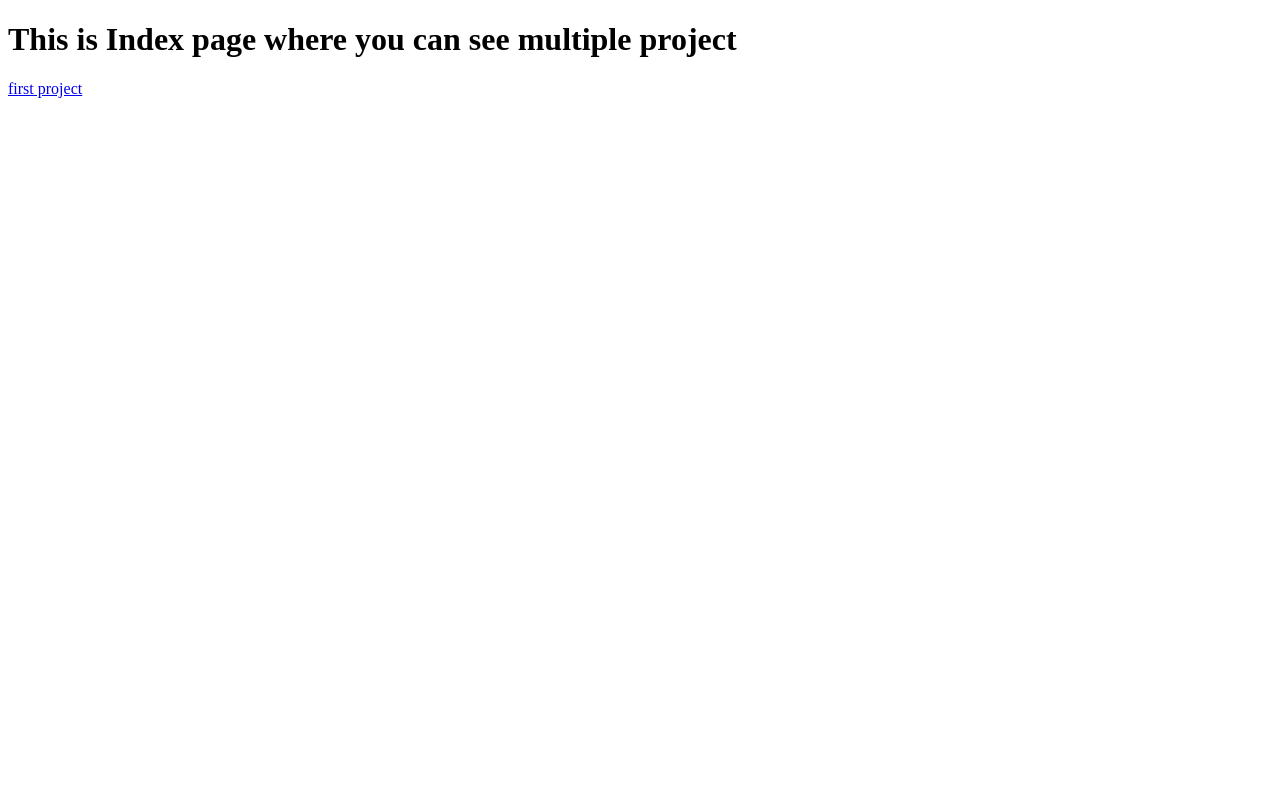
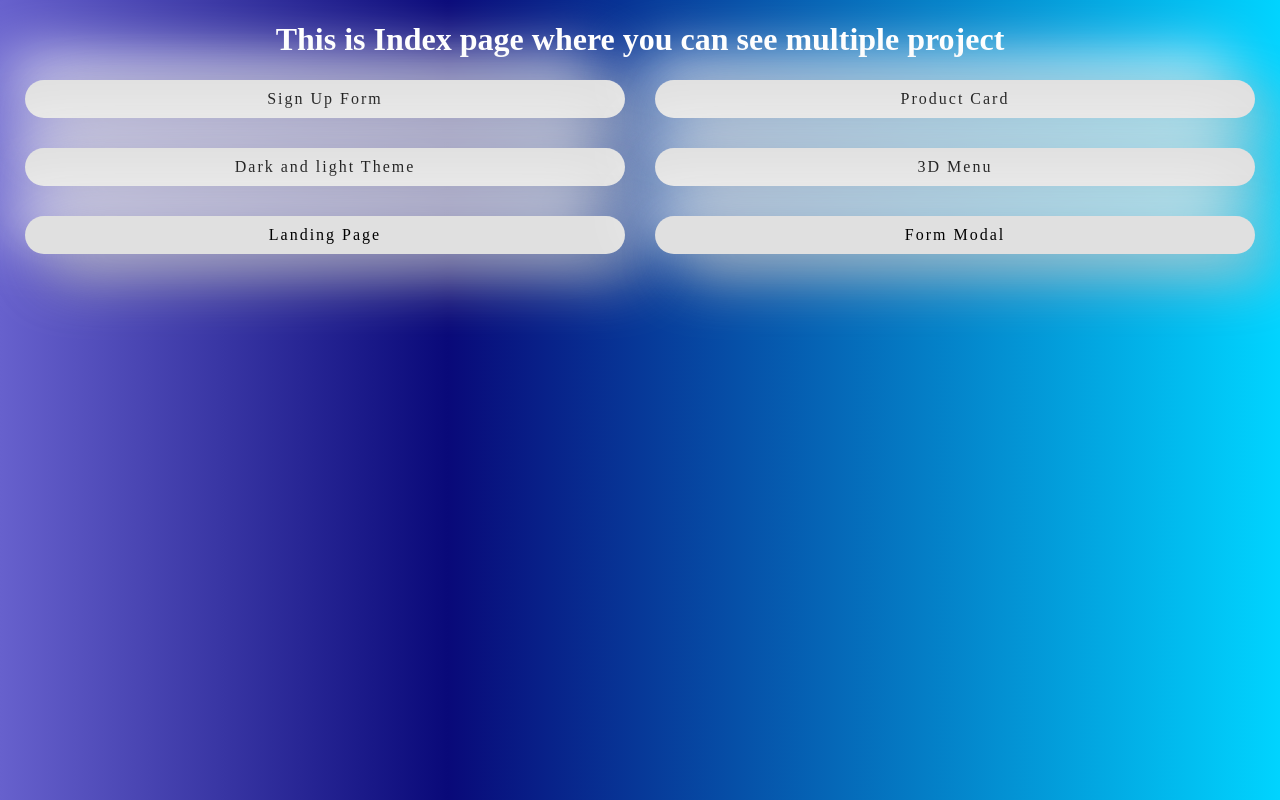
Before and after one commit to maquib22/multi-mini-project-js, a plain HTML site: page index.html in a window 1280 px wide. Drawn offline with Linux system fonts and the light colour scheme.

Commit message:
index update

```diff
--- a/index.html
+++ b/index.html
@@ -5,10 +5,73 @@
     <meta http-equiv="X-UA-Compatible" content="IE=edge">
     <meta name="viewport" content="width=device-width, initial-scale=1.0">
     <title>Home</title>
+    <style>
+        body  {
+            background: rgb(103,97,205);
+            background: linear-gradient(90deg, rgba(103,97,205,1) 0%, rgba(9,9,121,1) 35%, rgba(5,103,183,1) 65%, rgba(0,212,255,1) 100%);
+            color: #fff;
+        }
+        h1 {
+            text-align: center;
+        }
+
+        .projects{
+            display: flex;
+            gap: 30px;
+            flex-wrap: wrap;
+            justify-content: center;
+
+        }
+        .project-list {
+            max-width: 600px;
+            width: 100%;
+            display: flex;
+            justify-content: center;
+            align-items: center;
+            border-radius: 50px;
+            background: #e0e0e0;
+            box-shadow:  20px 20px 60px #bebebe,
+             -20px -20px 60px #ffffff;
+        }
+        a{
+            text-decoration: none;
+            color: #000;
+            font-size: 16px;
+            letter-spacing: 2px;
+            outline: none;
+            border: none;
+            width: 100%;
+            cursor: pointer;
+            text-align: center;
+            padding: 10px;
+
+        }
+    </style>
 </head>
 <body>
-    <h1>This is Index page where you can see multiple project</h1>
+    <h1 >This is Index page where you can see multiple project</h1>
 
-    <a href="./1-sign-up-form/index.html">first project</a>
+    <div class="projects">
+        <div class="project-list">
+            <a href="./1-sign-up-form/index.html">Sign Up Form</a>
+        </div>
+        <div class="project-list">
+            <a href="./2-produt-card/index.html">Product Card</a>
+        </div>
+        <div class="project-list">
+            <a href="./3-dark-mode-theme/index.html">Dark and light Theme</a>
+        </div>
+        <div class="project-list">
+            <a href="./5-3d-menu/index.html">3D Menu</a>
+        </div>
+        <div class="project-list">
+            <a href="./6-3d-landing-page/index.html">Landing Page</a>
+        </div>
+        <div class="project-list">
+            <a href="./7-landing-page-forms-modal/index.html">Form Modal</a>
+        </div>
+
+
+    </div>
 </body>
 </html>
```
